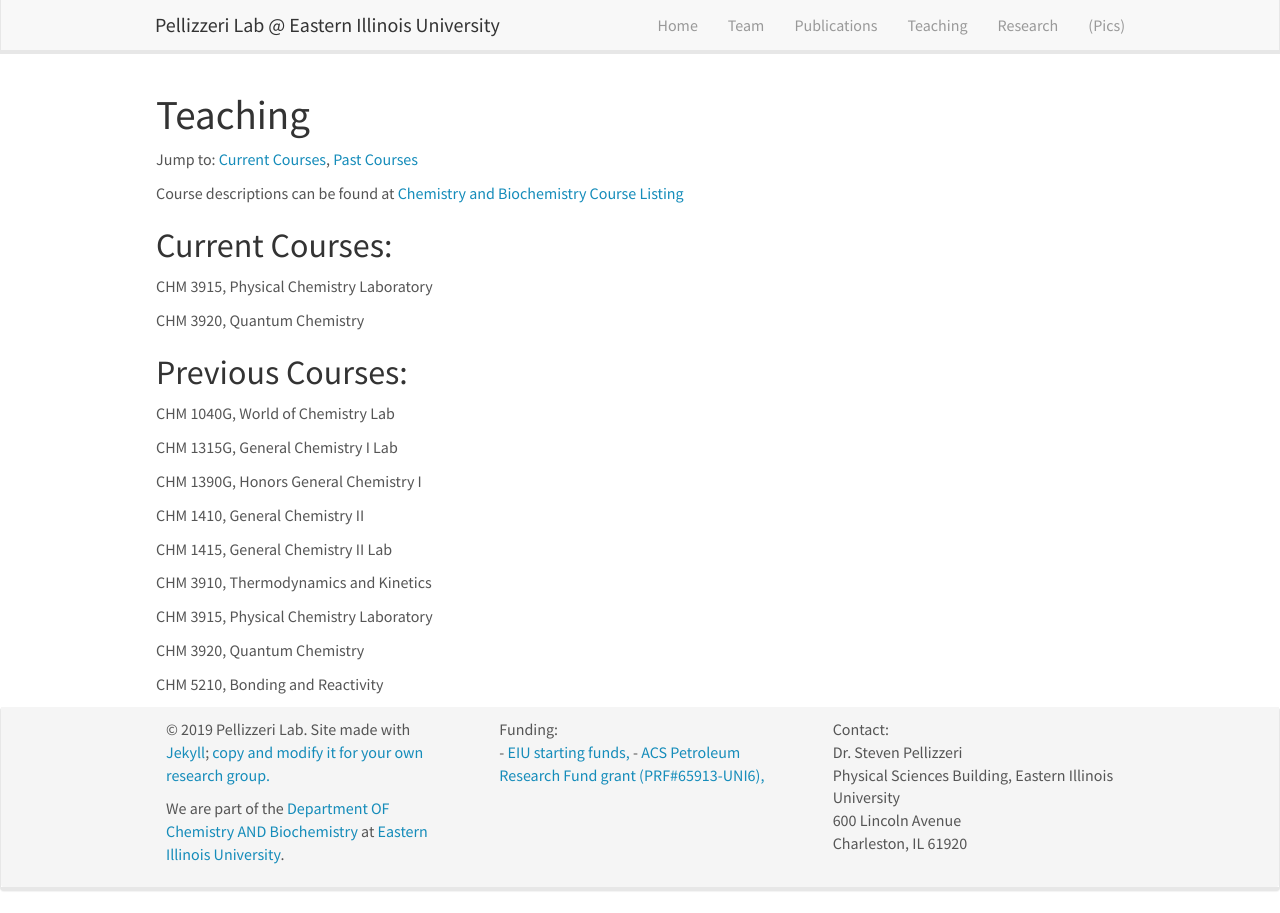
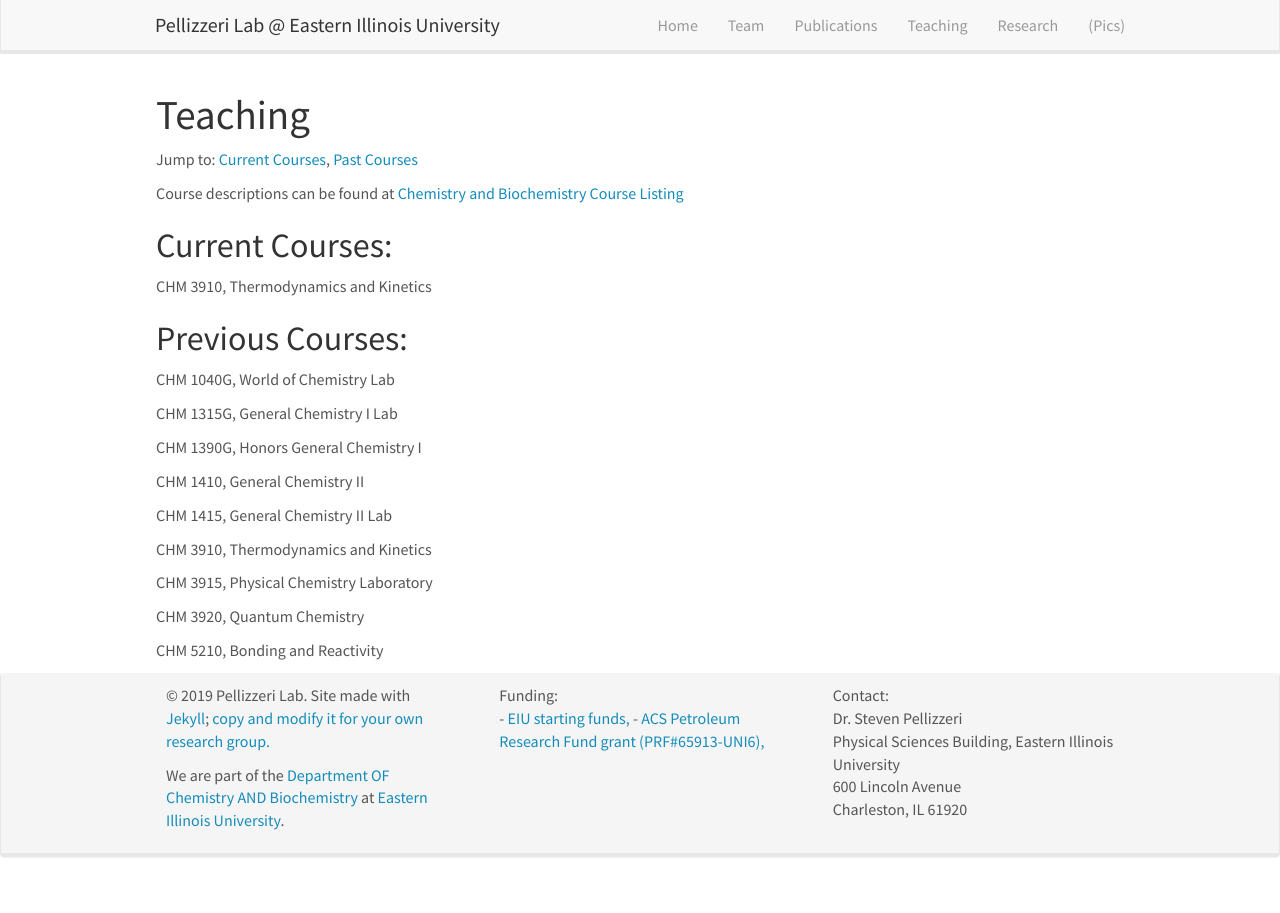
Before and after one commit to PellizzeriLab/PellizzeriLab.github.io, a Jekyll site: the page built from _pages/teaching.md, in a window 1280 px wide. Built offline with Jekyll 4.4.1, drawn with Linux system fonts in a browser that asks for light colours; nearby versions of some CDN libraries.

Commit message:
June 12 update pt 2

```diff
--- a/_data/alumni_members.yml
+++ b/_data/alumni_members.yml
@@ -42,7 +42,7 @@
   photo: Elizabeth Serna-Sanchez v2.jpg
   info: Determining Thermal Decomposition Pathways of PFAS
   email: esernasanchez@eiu.edu
-  number_educ: 1
+  number_educ: 2
   education1: B.S. Chemistry, 2023, EIU
   education2: Ph.D. Chemistry, Starting Fall 2024, Loyola University,
   education3:
--- a/_pages/teaching.md
+++ b/_pages/teaching.md
@@ -13,9 +13,7 @@ Course descriptions can be found at [Chemistry and Biochemistry Course Listing](
 
 ## Current Courses:
 
-CHM 3915, Physical Chemistry Laboratory
-
-CHM 3920, Quantum Chemistry
+CHM 3910, Thermodynamics and Kinetics
 
 ## Previous Courses:
 
```
